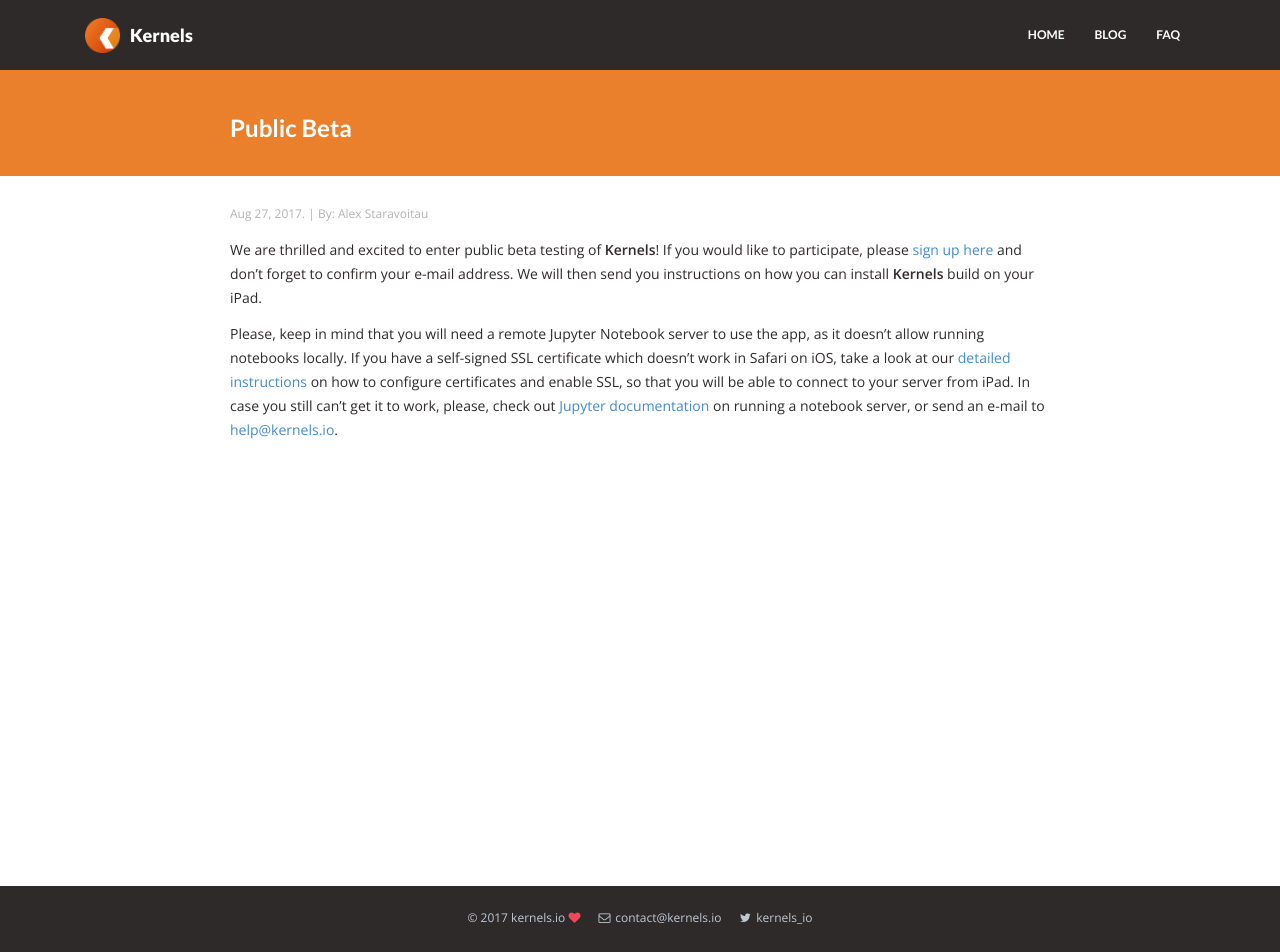
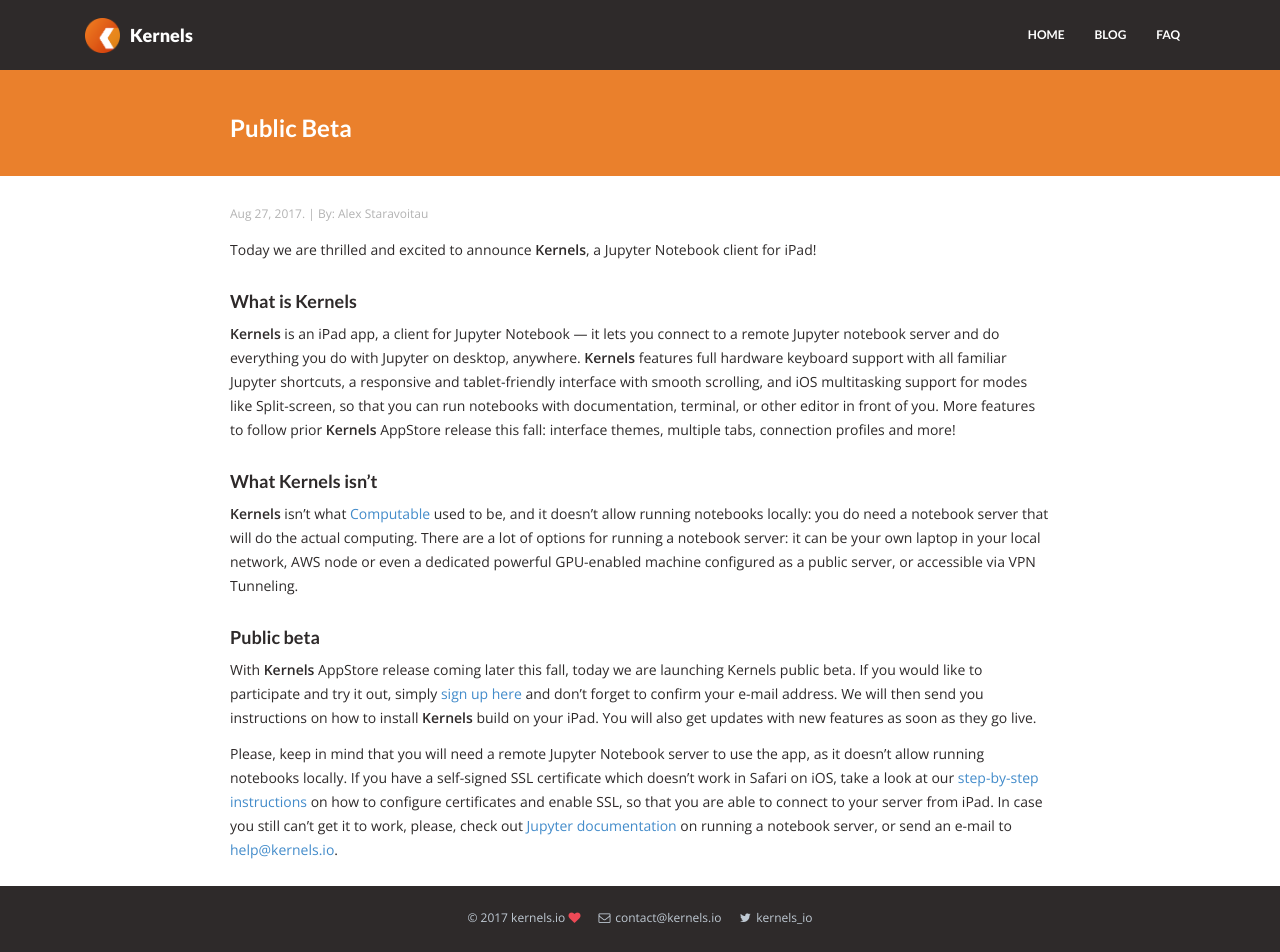
Before and after one commit to test-juno-sh/juno-website-test, a Jekyll site: the page built from _posts/2017-08-27-call-for-beta.markdown, in a window 1280 px wide and 952 px high. Built offline with Jekyll 4.4.1, drawn with Linux system fonts in a browser that asks for light colours; nearby versions of some CDN libraries.

Commit message:
Amend call for beta post.

```diff
--- a/_posts/2017-08-27-call-for-beta.markdown
+++ b/_posts/2017-08-27-call-for-beta.markdown
@@ -8,6 +8,15 @@
 author: Alex Staravoitau
 ---
 
-We are thrilled and excited to enter public beta testing of **Kernels**! If you would like to participate, please [sign up here](/#mce-EMAIL){:target="_blank"} and don't forget to confirm your e-mail address. We will then send you instructions on how you can install **Kernels** build on your iPad.
+Today we are thrilled and excited to announce **Kernels**, a Jupyter Notebook client for iPad!
 
-Please, keep in mind that you will need a remote Jupyter Notebook server to use the app, as it doesn't allow running notebooks locally. If you have a self-signed SSL certificate which doesn't work in Safari on iOS, take a look at our [detailed instructions](/ssl-self-signed-cert){:target="_blank"} on how to configure certificates and enable SSL, so that you will be able to connect to your server from iPad. In case you still can't get it to work, please, check out [Jupyter documentation](http://jupyter-notebook.readthedocs.io/en/latest/public_server.html){:target="_blank"} on running a notebook server, or send an e-mail to [help@kernels.io](mailto:help@kernels.io).
+#### What is Kernels
+**Kernels** is an iPad app, a client for Jupyter Notebook — it lets you connect to a remote Jupyter notebook server and do everything you do with Jupyter on desktop, anywhere. **Kernels** features full hardware keyboard support with all familiar Jupyter shortcuts, a responsive and tablet-friendly interface with smooth scrolling, and iOS multitasking support for modes like Split-screen, so that you can run notebooks with documentation, terminal, or other editor in front of you. More features to follow prior **Kernels** AppStore release this fall: interface themes, multiple tabs, connection profiles and more!
+
+#### What Kernels isn't
+**Kernels** isn't what [Computable](http://computableapp.com){:target="_blank"} used to be, and it doesn't allow running notebooks locally: you do need a notebook server that will do the actual computing. There are a lot of options for running a notebook server: it can be your own laptop in your local network, AWS node or even a dedicated powerful GPU-enabled machine configured as a public server, or accessible via VPN Tunneling.
+
+#### Public beta
+With **Kernels** AppStore release coming later this fall, today we are launching Kernels public beta. If you would like to participate and try it out, simply [sign up here](/#mce-EMAIL){:target="_blank"} and don't forget to confirm your e-mail address. We will then send you instructions on how to install **Kernels** build on your iPad. You will also get updates with new features as soon as they go live.
+
+Please, keep in mind that you will need a remote Jupyter Notebook server to use the app, as it doesn't allow running notebooks locally. If you have a self-signed SSL certificate which doesn't work in Safari on iOS, take a look at our [step-by-step instructions](/ssl-self-signed-cert){:target="_blank"} on how to configure certificates and enable SSL, so that you are able to connect to your server from iPad. In case you still can't get it to work, please, check out [Jupyter documentation](http://jupyter-notebook.readthedocs.io/en/latest/public_server.html){:target="_blank"} on running a notebook server, or send an e-mail to [help@kernels.io](mailto:help@kernels.io).
```
